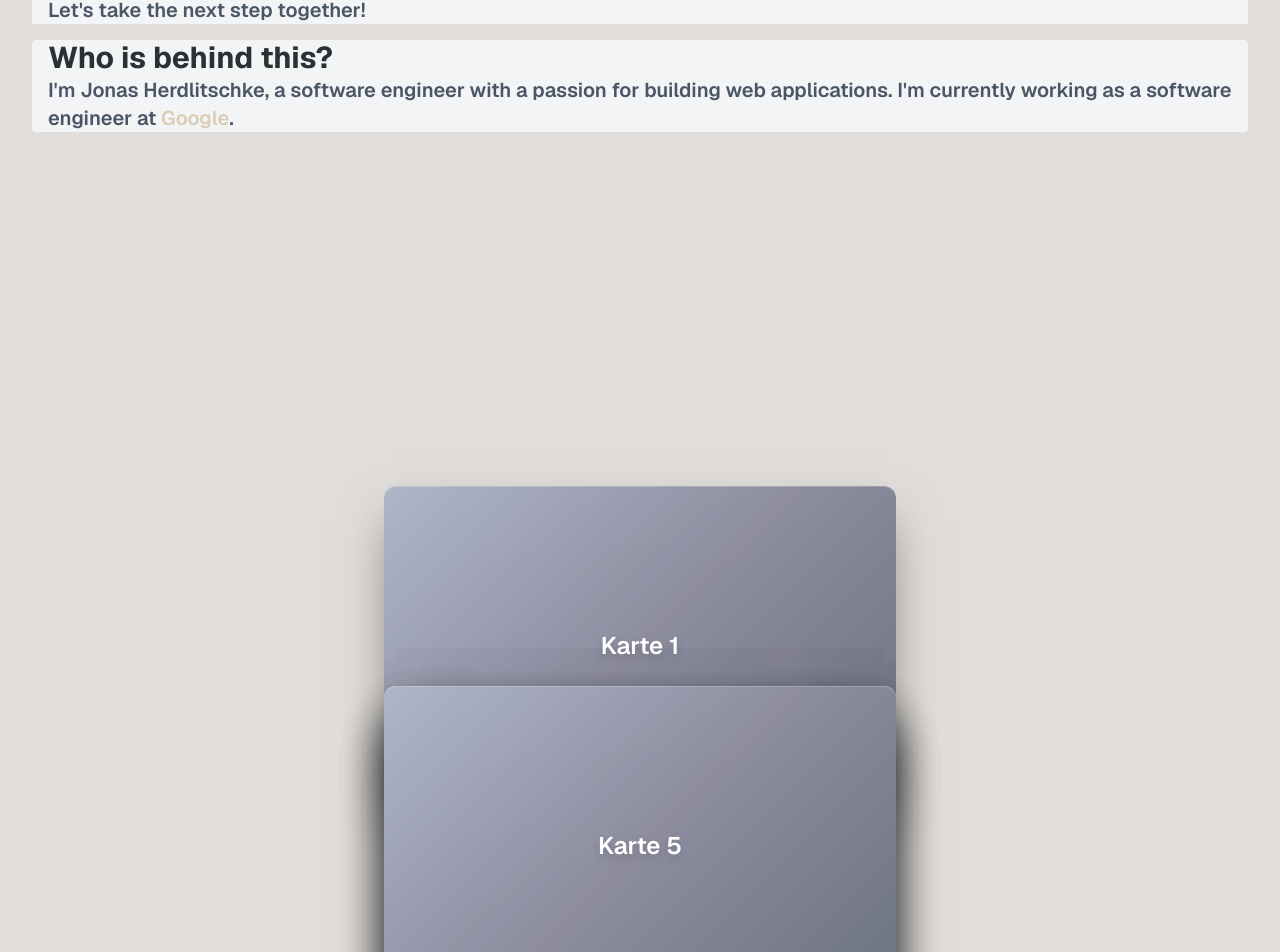
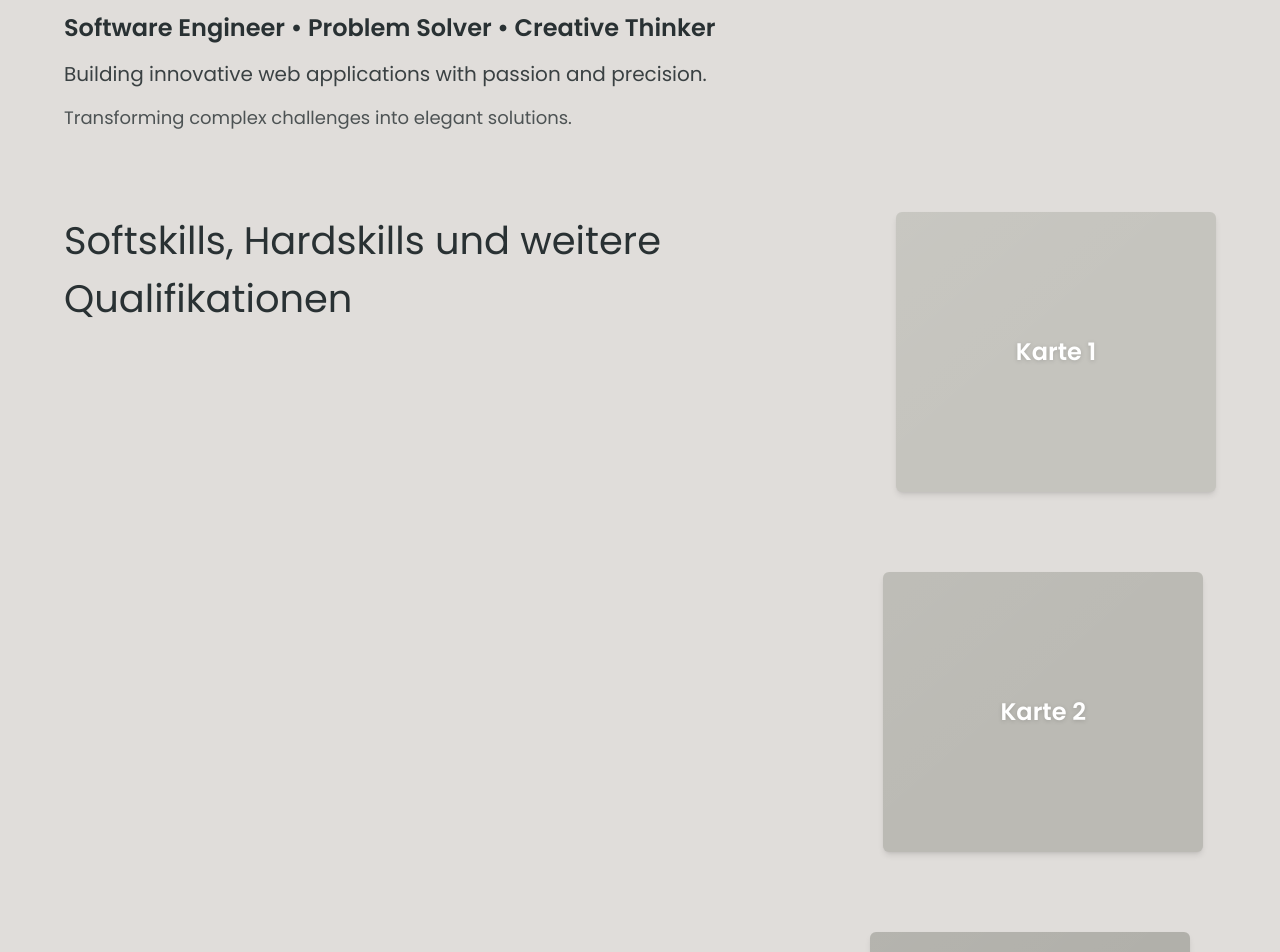
Before and after one commit to JonasHertt/MyWebsite, a Next.js app: page / in a window 1280 px wide. Shown: the part 221-1173 px from the top of the page. Built offline with nearby package versions, Linux system fonts and the light colour scheme.

Commit message:
adds a bunch of new rudimentary vibe coded elements as well as a new cradscroller

```diff
--- a/app/globals.css
+++ b/app/globals.css
@@ -2,7 +2,7 @@
 
 :root {
   --background: #e0ddda;
-  --foreground: #f4ebdf;
+  --foreground: #ffffff;
 }
 
 
@@ -10,15 +10,20 @@
 @theme inline {
   --color-background: var(--background);
   --color-foreground: var(--foreground);
-  --font-sans: var(--font-geist-sans);
-  --font-mono: var(--font-geist-mono);
+  --font-montserrat: var(--font-montserrat);
+  --font-poppins: var(--font-poppins);
   --color-txt: #293133;
   --color-primary: #dcccb5;
-  --color-secondary: #f4ebdf;
+  --color-secondary: #ffffff;
 }
 
 body {
   background: var(--background);
   color: var(--foreground);
-  font-family: Arial, Helvetica, sans-serif;
+  font-family: var(--font-poppins), sans-serif; /* Poppins für alles andere */
 }
+
+/* Montserrat für Überschriften */
+h1, h2, h3, h4, h5, h6 {
+  font-family: var(--font-montserrat), sans-serif;
+}
--- a/app/layout.tsx
+++ b/app/layout.tsx
@@ -1,16 +1,17 @@
 import type { Metadata } from "next";
-import { Geist, Geist_Mono } from "next/font/google";
+import { Montserrat, Poppins } from "next/font/google";
 import "./globals.css";
 import Navbar from "@/components/navbar";
 
-const geistSans = Geist({
-  variable: "--font-geist-sans",
+const montserrat = Montserrat({
+  variable: "--font-montserrat",
   subsets: ["latin"],
 });
 
-const geistMono = Geist_Mono({
-  variable: "--font-geist-mono",
+const poppins = Poppins({
+  variable: "--font-poppins",
   subsets: ["latin"],
+  weight: ["300", "400", "500", "600", "700"],
 });
 
 export const metadata: Metadata = {
@@ -26,9 +27,11 @@ export default function RootLayout({
   return (
     <html lang="en">
       <body
-        className={`${geistSans.variable} ${geistMono.variable} antialiased`}
+        className={`${montserrat.variable} ${poppins.variable} antialiased`}
       >
-        <Navbar />
+        <header className="sticky top-0 z-50 w-full">
+          <Navbar />
+        </header>
         {children}
       </body>
     </html>
--- a/app/page.tsx
+++ b/app/page.tsx
@@ -1,31 +1,32 @@
 import StackedCardsMotion from "@/components/ScrollCards";
+import IntroText from "@/components/IntroText";
+import StationShortcuts from "@/components/StationShortcuts";
+import StationRoadMap from "@/components/StationRoadMap";
 
 export default function Home() {
   return (
-    <div className="flex min-h-screen items-center justify-center bg-background font-sans">
-      <main className="min-h-screen w-full py-16 px-8">
-        <div className="grid grid-cols-2 gap-4 ">
-          <div className="w-1/2 pr-4">
-            <h1></h1>
-          </div>
+    <div className="min-h-screen bg-background"
+      style={{
+        paddingTop: 'clamp(15vh, 20vh, 25vh)',
+        paddingRight: 'clamp(3vw, 5vw, 5vw)',
+        paddingLeft: 'clamp(3vw, 5vw, 5vw)',
+      }}>
+      <main className="w-full px-[clamp(5vw, 10vw, 10vw)] py-[clamp(10vh, 15vh, 20vh)]">
+        <section id="intro" className="">
+          <IntroText />
+        </section>
 
-          <div className="bg-gray-100 text-txt text-right justify-self-end p-2 rounded-sm m-2">
-            <div>Finding Solutions</div>
-            <div>for any problems</div>
-          </div>
-        </div>
+        <section id="skills" className="">
+          <StackedCardsMotion />
+        </section>
 
-        <div className="pl-4 bg-gray-100 mb-4">
-          <p className="text-gray-600 text-xl font-semibold">Let's take the next step together!</p>
-        </div>
+        <section id="stationshortcuts" className="">
+          <StationShortcuts />
+        </section>
 
-        <div className="pl-4 bg-gray-100 rounded-sm mb-16">
-          <h1 className="text-3xl font-bold text-txt">Who is behind this?</h1>
-          <p className="text-gray-600 text-xl font-semibold">I'm Jonas Herdlitschke, a software engineer with a passion for building web applications. I'm currently working as a software engineer at <a href="https://www.google.com" className="text-primary">Google</a>.</p>
-        </div>
-
-        <StackedCardsMotion />
-
+        <section id="roadmap" className="">
+          <StationRoadMap />
+        </section>
       </main>
     </div>
   );
--- /dev/null
+++ b/components/IntroText.tsx
@@ -0,0 +1,17 @@
+export default function IntroText() {
+  return (
+    <div>
+      <div className="space-y-4 text-xl md:text-2xl text-txt">
+        <p className="font-semibold">
+          Software Engineer • Problem Solver • Creative Thinker
+        </p>
+        <p className="text-lg md:text-xl opacity-90">
+          Building innovative web applications with passion and precision.
+        </p>
+        <p className="text-base md:text-lg opacity-80">
+          Transforming complex challenges into elegant solutions.
+        </p>
+      </div>
+    </div>
+  );
+}
--- a/components/ScrollCards.tsx
+++ b/components/ScrollCards.tsx
@@ -1,107 +1,63 @@
-"use client";
+export default function StackedCardsMotion() {
 
-import { motion, useScroll, useTransform } from "framer-motion";
-
-export default function StackedCardsMotion() {
-  const { scrollY } = useScroll();
-
-  // Scroll-Bereiche - angepasst für größere Karten (proportional größere Offsets)
-  const y1 = useTransform(scrollY, [0, 500], [300, -100]);
-  const y2 = useTransform(scrollY, [500, 1000], [500, -85]);
-  const y3 = useTransform(scrollY, [1000, 1500], [500, -70]);
-  const y4 = useTransform(scrollY, [1500, 2000], [500, -55]);
-  const y5 = useTransform(scrollY, [2000, 2500], [500, -40]);
-
-  const s1 = useTransform(scrollY, [0, 500], [1, 0.74]);
-  const s2 = useTransform(scrollY, [500, 1000], [1, 0.77]);
-  const s3 = useTransform(scrollY, [1000, 1500], [1, 0.80]);
-  const s4 = useTransform(scrollY, [1500, 2000], [1, 0.83]);
-  const s5 = useTransform(scrollY, [2000, 2500], [1, 0.86]);
-
-
-
-  const cardStyle = {
-    background: 'linear-gradient(135deg,rgb(170, 178, 197) 0%,rgb(141, 141, 159) 50%,rgb(107, 114, 128) 100%)',
-    boxShadow: '0 25px 50px -12px rgba(0, 0, 0, 0.5), inset 0 1px 0 rgba(255, 255, 255, 0.2)'
-  };
+  const cards = [
+    { label: "Karte 1", color: "rgb(197, 196, 190)" },
+    { label: "Karte 2", color: "rgb(187, 186, 180)" },
+    { label: "Karte 3", color: "rgb(177, 176, 170)" },
+    { label: "Karte 4", color: "rgb(165, 164, 161)" },
+    { label: "Karte 5", color: "rgb(155, 154, 152)" },
+  ];
 
   return (
-    <div className="relative h-[2700px] flex justify-center">
-      <div className="sticky top-40 h-[300px] w-full flex justify-center items-center">
-        <motion.div
-          className="absolute w-[40vw] h-[25vw] rounded-xl shadow-2xl overflow-hidden"
+    <div
+      className="mx-auto flex"
       style={{
-            y: y1,
-            scale: s1,
-            zIndex: 10,
-            ...cardStyle
+        minHeight: '250vh',
+        paddingTop: 'clamp(5vh, 10vh, 15vh)',
+        paddingBottom: 'clamp(5vh, 30vh, 30vh)',
+        gap: 'clamp(10vw, 15vw, 20vw)' // Abstand zwischen Text und Karten - größer auf großen Bildschirmen
       }}
     >
-          <div className="absolute inset-0 bg-gradient-to-br from-white/5 via-transparent to-transparent pointer-events-none"></div>
-          <div className="relative h-full p-6 text-gray-800 flex items-center justify-center">
-            <span className="text-2xl font-semibold drop-shadow-lg text-white">Karte 1</span>
-          </div>
-        </motion.div>
-
-        <motion.div
-          className="absolute w-[40vw] h-[25vw] rounded-xl shadow-2xl overflow-hidden"
+      <div
+        className="text-txt sticky rounded-xl overflow-hidden"
         style={{
-            y: y2,
-            scale: s2,
-            zIndex: 20,
-            ...cardStyle
+          fontSize: 'clamp(2vw, 3vw, 4vw)',
+          height: 'clamp(200px, 35vh, 350px)',
+          top: 'clamp(200px, 35vh, 350px)'
         }}
       >
-          <div className="absolute inset-0 bg-gradient-to-br from-white/5 via-transparent to-transparent pointer-events-none"></div>
-          <div className="relative h-full p-6 text-gray-800 flex items-center justify-center">
-            <span className="text-2xl font-semibold drop-shadow-lg text-white">Karte 2</span>
+        Softskills, Hardskills und weitere Qualifikationen
       </div>
-        </motion.div>
+      <div
+        className="flex flex-col sticky"
+        style={{ gap: 'clamp(5vh, 10vh, 15vh)' }}
+      >
+        {cards.map((card, i) => {
+          // Jede Karte hat einen leicht nach unten links verschobenen sticky Punkt
+          const topOffset = i * 2; // 0vh, 2vh, 4vh, 6vh, 8vh
+          const leftOffset = i * 1; // 0vw, 1vw, 2vw, 3vw, 4vw
 
-        <motion.div
-          className="absolute w-[40vw] h-[25vw] rounded-xl shadow-2xl overflow-hidden"
+          return (
+            <div
+              key={i}
+              className="sticky rounded-md overflow-hidden shadow-md hover:shadow-lg transition-shadow duration-200 ease-out"
               style={{
-            y: y3,
-            scale: s3,
-            zIndex: 30,
-            ...cardStyle
+                width: 'clamp(20vw, 25vw, 30vw)',
+                height: 'clamp(25vh, 35vh, 35vh)',
+                top: `clamp(${25 + topOffset}vh, ${35 + topOffset}vh, ${35 + topOffset}vh)`,
+                marginLeft: `-${leftOffset}vw`,
+                backgroundColor: card.color,
               }}
             >
-          <div className="absolute inset-0 bg-gradient-to-br from-white/5 via-transparent to-transparent pointer-events-none"></div>
-          <div className="relative h-full p-6 text-gray-800 flex items-center justify-center">
-            <span className="text-2xl font-semibold drop-shadow-lg text-white">Karte 3</span>
+              <div className="absolute inset-0 bg-gradient-to-br from-white/5 via-transparent to-transparent"/>
+              <div className="relative h-full flex items-center justify-center">
+                <span className="text-2xl font-semibold text-white drop-shadow-sm">
+                  {card.label}
+                </span>
               </div>
-        </motion.div>
-
-        <motion.div
-          className="absolute w-[40vw] h-[25vw] rounded-xl shadow-2xl overflow-hidden"
-          style={{
-            y: y4,
-            scale: s4,
-            zIndex: 40,
-            ...cardStyle
-          }}
-        >
-          <div className="absolute inset-0 bg-gradient-to-br from-white/5 via-transparent to-transparent pointer-events-none"></div>
-          <div className="relative h-full p-6 text-gray-800 flex items-center justify-center">
-            <span className="text-2xl font-semibold drop-shadow-lg text-white">Karte 4</span>
             </div>
-        </motion.div>
-
-        <motion.div
-          className="absolute w-[40vw] h-[25vw] rounded-xl shadow-2xl overflow-hidden"
-          style={{
-            y: y5,
-            scale: s5,
-            zIndex: 50,
-            ...cardStyle
-          }}
-        >
-          <div className="absolute inset-0 bg-gradient-to-br from-white/5 via-transparent to-transparent pointer-events-none"></div>
-          <div className="relative h-full p-6 text-gray-800 flex items-center justify-center">
-            <span className="text-2xl font-semibold drop-shadow-lg text-white">Karte 5</span>
-          </div>
-        </motion.div>
+          );
+        })}
       </div>
     </div>
   );
--- /dev/null
+++ b/components/StationRoadMap.tsx
@@ -0,0 +1,100 @@
+export default function StationRoadMap() {
+  const stations = [
+    {
+      id: "station-1",
+      number: "01",
+      title: "Start",
+      description: "Beginning of the journey. Setting goals and defining the path forward.",
+    },
+    {
+      id: "station-2",
+      number: "02",
+      title: "Development",
+      description: "Building skills and gaining experience in software development.",
+    },
+    {
+      id: "station-3",
+      number: "03",
+      title: "Innovation",
+      description: "Creating innovative solutions and pushing boundaries.",
+    },
+    {
+      id: "station-4",
+      number: "04",
+      title: "Growth",
+      description: "Expanding knowledge and taking on new challenges.",
+    },
+    {
+      id: "station-5",
+      number: "05",
+      title: "Mastery",
+      description: "Achieving expertise and mentoring others.",
+    },
+    {
+      id: "station-6",
+      number: "06",
+      title: "Future",
+      description: "Looking ahead to new opportunities and continued growth.",
+    },
+  ];
+
+  return (
+    <div className="relative py-16">
+      <h2 className="text-4xl font-bold text-txt mb-16 text-center">My Journey</h2>
+
+      <div className="relative max-w-4xl mx-auto">
+        <div className="space-y-48 relative">
+          {[...stations].reverse().map((station, index) => {
+            const isEven = index % 2 === 1;
+            const circleLeft = isEven ? '4rem' : '0';
+            const nextIsEven = index < stations.length - 1 && (index + 1) % 2 === 1;
+
+            return (
+              <div key={station.id} className="relative">
+                {/* Verbindungslinie zur nächsten Station */}
+                {index < stations.length - 1 && (
+                  <svg
+                    className="absolute pointer-events-none z-0"
+                    style={{
+                      left: '0',
+                      top: '3rem',
+                      width: '100%',
+                      height: '15rem'
+                    }}
+                  >
+                    <line
+                      x1={isEven ? '7rem' : '3rem'}
+                      y1="0"
+                      x2={nextIsEven ? '7rem' : '3rem'}
+                      y2="15rem"
+                      stroke="currentColor"
+                      strokeWidth="2"
+                      className="text-txt opacity-30"
+                    />
+                  </svg>
+                )}
+
+                <div
+                  id={station.id}
+                  className="flex items-start gap-12 relative"
+                  style={{ paddingLeft: isEven ? '8rem' : '8rem' }}
+                >
+                  <div className="absolute flex-shrink-0 z-10" style={{ left: circleLeft }}>
+                    <div className="w-24 h-24 rounded-full border-4 border-txt flex items-center justify-center bg-background">
+                      <span className="text-3xl font-bold text-txt">{station.number}</span>
+                    </div>
+                  </div>
+
+                  <div className="flex-1" style={{ marginLeft: isEven ? '4rem' : '0' }}>
+                    <h3 className="text-2xl font-bold text-txt mb-3">{station.title}</h3>
+                    <p className="text-lg text-txt opacity-80">{station.description}</p>
+                  </div>
+                </div>
+              </div>
+            );
+          })}
+        </div>
+      </div>
+    </div>
+  );
+}
--- /dev/null
+++ b/components/StationShortcuts.tsx
@@ -0,0 +1,42 @@
+"use client";
+
+export default function StationShortcuts() {
+  const stations = [
+    { id: "station-1", label: "Station 1" },
+    { id: "station-2", label: "Station 2" },
+    { id: "station-3", label: "Station 3" },
+    { id: "station-4", label: "Station 4" },
+    { id: "station-5", label: "Station 5" },
+    { id: "station-6", label: "Station 6" },
+  ];
+
+  const scrollToStation = (stationId: string) => {
+    const element = document.getElementById(stationId);
+    if (element) {
+      element.scrollIntoView({ behavior: "smooth", block: "start" });
+    }
+  };
+
+  return (
+    <div>
+      <h2 className="text-3xl font-bold text-txt mb-8">Quick Navigation</h2>
+      <div className="grid grid-cols-2 gap-4 max-w-2xl">
+        {stations.map((station) => (
+          <button
+            key={station.id}
+            onClick={() => scrollToStation(station.id)}
+            className="relative bg-txt text-white transition-all duration-200 ease-out flex items-center justify-center shadow-lg py-3 px-8 hover:translate-x-4 hover:scale-105 hover:shadow-xl"
+            style={{
+              clipPath: "polygon(10% 0%, 100% 0%, 90% 100%, 0% 100%)",
+              minHeight: "48px",
+            }}
+          >
+            <span className="text-base font-semibold">
+              {station.label}
+            </span>
+          </button>
+        ))}
+      </div>
+    </div>
+  );
+}
```
Also changed, not shown: components/navbar.tsx (+31 -2 lines), 1 other file (tests, documents, lock files or other folders). Lines whose indentation alone changed are shown as unchanged.
